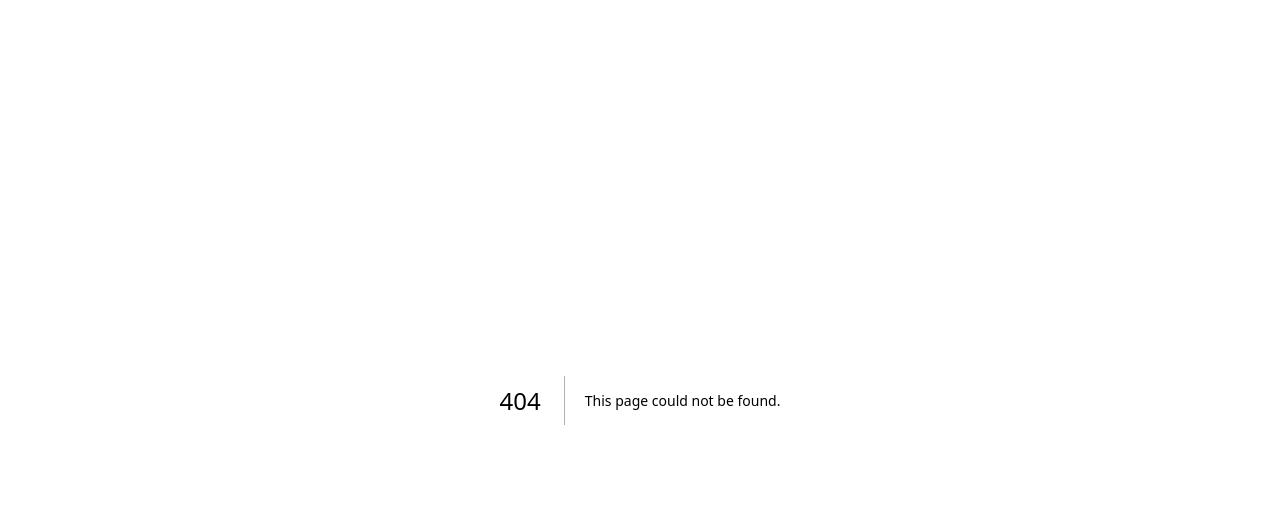
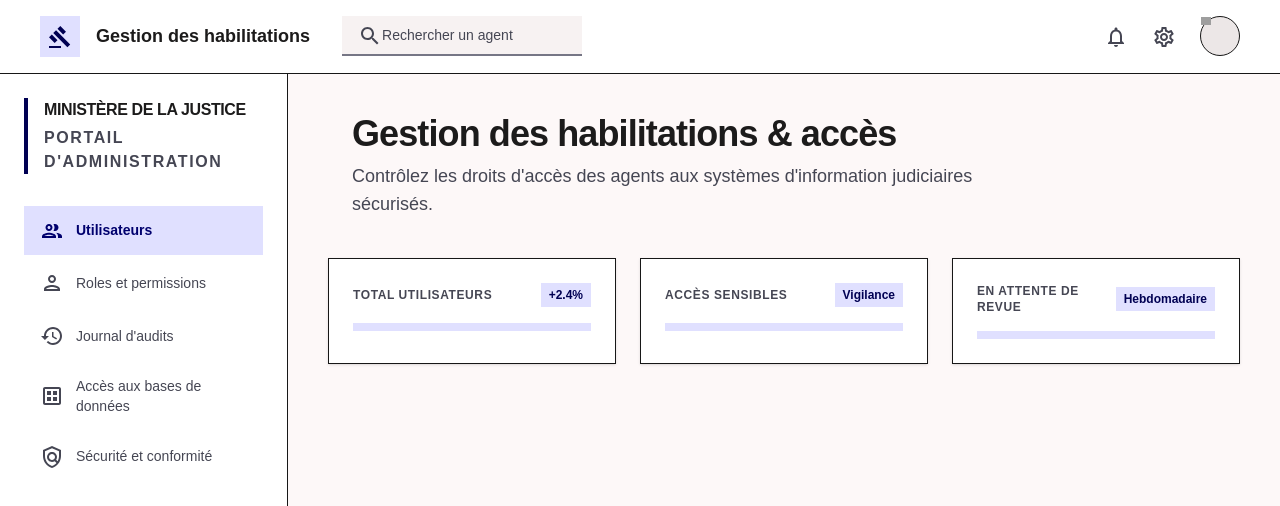
Before and after one commit to ethanpyth/LexVault-front, a Next.js app: page /admin in a window 1280 px wide. Before the commit this address had no page. Shown: the top 506 px of the page. Built offline with nearby package versions, Linux system fonts and the light colour scheme; grey boxes are pictures that could not be loaded; what @mui/material-nextjs would draw is missing.

Commit message:
ui: user page creation started

```diff
--- /dev/null
+++ b/app/admin/_components/card/stat-card.tsx
@@ -0,0 +1,19 @@
+type StatCardProps = {
+  label: string,
+  number: string
+  hints: string
+}
+
+export default function StatCard({ statCard }: Readonly<{ statCard: StatCardProps }>) {
+  return (
+    <div className="bg-surface-container-lowest p-6 border border-outline-variant shadow-sm">
+      <div className="flex items-center justify-between mb-4">
+        <span className="text-on-surface-variant font-bold text-xs uppercase tracking-wider">
+          {statCard.label}
+        </span>
+        <span className="text-primary text-xs font-black bg-primary-fixed px-2 py-1">{ statCard.hints }</span>
+      </div>
+      <p className="text-primary text-xs font-black bg-primary-fixed px-2 py-1">{ statCard.hint }</p>
+    </div>
+  )
+}
--- /dev/null
+++ b/app/admin/_components/header.tsx
@@ -0,0 +1,70 @@
+'use client'
+
+import { GavelOutlined, SearchOutlined, NotificationsOutlined, SettingsOutlined } from "@mui/icons-material"
+import Image from "next/image"
+
+export default function Header() {
+  return (
+    <header className="flex items-center justify-between border-b border-outline-variant bg-surface-container-lowest px-6 py-4 lg:px-10">
+      <div className="flex items-center gap-8">
+        <div className="flex items-center gap-4">
+          <div className="flex items-center justify-center p-2 bg-primary-fixed text-primary">
+            <span className="material-symbols-outlined">
+              <GavelOutlined />
+            </span>
+          </div>
+          <h2 className="text-on-surface text-lg font-bold leading-tight">
+            Gestion des habilitations
+          </h2>
+        </div>
+        <label htmlFor="" className="hidden md:flex flex-col min-w-60 h-10">
+          <div className="flex w-full flex-1 items-strecth bg-surface-container-low border-b-2 border-outline">
+            <div className="text-on-surface-variant flex items-center justify-center pl-4">
+              <span className="material-symbols-outlined text-">
+                <SearchOutlined />
+              </span>
+            </div>
+            <input
+              title="Champ de recherche"
+              onChange={(e) => {}}
+              value={""}
+              type="text"
+              placeholder="Rechercher un agent"
+              className="w-full border-none bg-transparent focus:ring-0 text-sm placeholder:text-on-surface-variant"
+            />
+          </div>
+        </label>
+      </div>
+      <div className="flex items-center gap-4">
+        <div className="flex gap-2">
+          <button
+            type="button"
+            title="Notifications"
+            className="flex items-center justify-center h-10 w-10 text-on-surface-variant hover:bg-surface-container-high transitions-colors"
+          >
+            <span className="material-symbols-outlined">
+              <NotificationsOutlined />
+            </span>
+          </button>
+          <button
+            type="button"
+            title="Paramètres"
+            className="flex items-center justify-center h-10 w-10 text-on-surface-variant hover:bg-surface-container-high transitions-colors"
+          >
+            <span className="material-symbols-outlined">
+              <SettingsOutlined />
+            </span>
+          </button>
+        </div>
+        <div className="h-10 w-10 rounded-full bg-surface-container-high bg-cover bg-center border border-outline-variant">
+          <Image
+            alt="User Profile picture"
+            src="https://placeholder.pics/svg/300"
+            width={10}
+            height={10}
+          />
+        </div>
+      </div>
+    </header>
+  )
+}
--- /dev/null
+++ b/app/admin/_components/nav.tsx
@@ -0,0 +1,50 @@
+'use client'
+
+import { GroupOutlined, HistoryOutlined, PersonOutlined, DatasetOutlined, PolicyOutlined } from "@mui/icons-material"
+import NavLink from "./navLink"
+
+const navLinks = [
+  {
+    href: "/admin",
+    label: "Utilisateurs",
+    icon: GroupOutlined,
+    isActive: true,
+  },
+  {
+    href: "/admin/permissions",
+    label: "Roles et permissions",
+    icon: PersonOutlined,
+    isActive: false,
+  },
+  {
+    href: "audit",
+    label: "Journal d'audits",
+    icon: HistoryOutlined,
+    isActive: false,
+  },
+  {
+    href: "/admin/db",
+    label: "Accès aux bases de données",
+    icon: DatasetOutlined,
+    isActive: false,
+  },
+  {
+    href: "/admin/security",
+    label: "Sécurité et conformité",
+    icon: PolicyOutlined,
+    isActive: false,
+  }
+]
+
+export default function Nav() {
+  return (
+    <nav className="flex flex-col gap-1">
+      {navLinks.map((navLink, index) => (
+        <NavLink
+          key={index}
+          navLink={navLink}
+        />
+      ))}
+    </nav>
+  )
+}
--- /dev/null
+++ b/app/admin/_components/navLink.tsx
@@ -0,0 +1,27 @@
+'use client'
+
+import { SvgIconComponent } from "@mui/icons-material"
+import Link from "next/link"
+
+type NavLinkProps = {
+  href: string,
+  label: string,
+  isActive: boolean,
+  icon: SvgIconComponent,
+}
+
+export default function NavLink({ navLink }: Readonly<{ navLink: NavLinkProps }>) {
+  const Icon = navLink.icon
+
+  return (
+    <Link
+      href={navLink.href}
+      className={`flex items-center gap-3 px-4 py-3 ${navLink.isActive ? "bg-primary-fixed text-on-primary-fixed font-bold" : "text-on-surface-variant font-medium hover:bg-surface-container-low" }`}
+    >
+      <span className="material-symbols-outlined">
+        <Icon />
+      </span>
+      <span className="text-sm">{navLink.label}</span>
+    </Link>
+  )
+}
--- /dev/null
+++ b/app/admin/_components/sidebar.tsx
@@ -0,0 +1,19 @@
+'use client'
+
+import Nav from "./nav"
+
+export default function Sidebar() {
+  return (
+    <aside className="w-full lg:w-72 border-r border-outline-variant bg-surface-container-lowest p-6">
+      <div className="mb-8 border-l-4 border-primary pl-4">
+        <h1 className="text-on-surface text-base font-extrabold uppercase tracking-tight">
+          Ministère de la justice
+        </h1>
+        <p className="text-on-surface-variant text- uppercase font-bold tracking-widest mt-1">
+          Portail d&apos;administration
+        </p>
+      </div>
+      <Nav />
+    </aside>
+  )
+}
--- /dev/null
+++ b/app/admin/_components/stats.tsx
@@ -0,0 +1,14 @@
+import StatCard from "./card/stat-card"
+
+export default function Stat({ stats }: Readonly<{ stats: StatCards[] }>) {
+  return (
+    <div className="grid grid-cols-1 md:grid-cols-3 gap-6 mb-18">
+      {stats.map((stat, index) => (
+        <StatCard
+          key={index}
+          statCard={stat}
+        />
+      ))}
+    </div>
+  )
+}
--- /dev/null
+++ b/app/admin/layout.tsx
@@ -0,0 +1,14 @@
+import Header from "./_components/header"
+import Sidebar from "./_components/sidebar"
+
+export default function Layout({ children }: Readonly<{ children: React.ReactNode }>) {
+  return (
+    <div className="relative flex min-h-screen w-full flex-col overflow-x-hidden">
+      <Header />
+      <div className="flex flex-1 flex-col lg:flex-row">
+        <Sidebar />
+        {children}
+      </div>
+    </div>
+  )
+}
--- /dev/null
+++ b/app/admin/page.tsx
@@ -0,0 +1,39 @@
+import Stat from "./_components/stats"
+
+const stats = [
+  {
+    label: "Total Utilisateurs",
+    number: "1,240",
+    hints: "+2.4%",
+  },
+  {
+    label: "Accès Sensibles",
+    number: "42",
+    hints: "Vigilance",
+  },
+  {
+    label: "En attente de revue",
+    number: "18",
+    hints: "Hebdomadaire",
+  },
+]
+
+export default function Page() {
+  return (
+    <main className="flex-1 p-6 lg:p-10 overflow-y-auto bg-surface-bright">
+      <div className="max-w-6xl mx-auto">
+        <div className="mb-10 institutional-border pl-6">
+          <h2 className="text-4xl font-extrabold tracking-tight text-on-surface">
+            Gestion des habilitations & accès
+          </h2>
+          <p className="mt-2 text-on-surface-variant max-w-2xl text-lg">
+            Contrôlez les droits d&apos;accès des agents aux systèmes d&apos;information judiciaires sécurisés.
+          </p>
+        </div>
+        <Stat stats={ stats } />
+        <div className=""></div>
+        <div className=""></div>
+      </div>
+    </main>
+  )
+}
--- a/next.config.ts
+++ b/next.config.ts
@@ -8,6 +8,10 @@ const nextConfig: NextConfig = {
         protocol: "https",
         hostname: "lh3.googleusercontent.com",
       },
+      {
+        protocol: "https",
+        hostname: "placeholder.pics"
+      }
     ],
   },
 };
```
